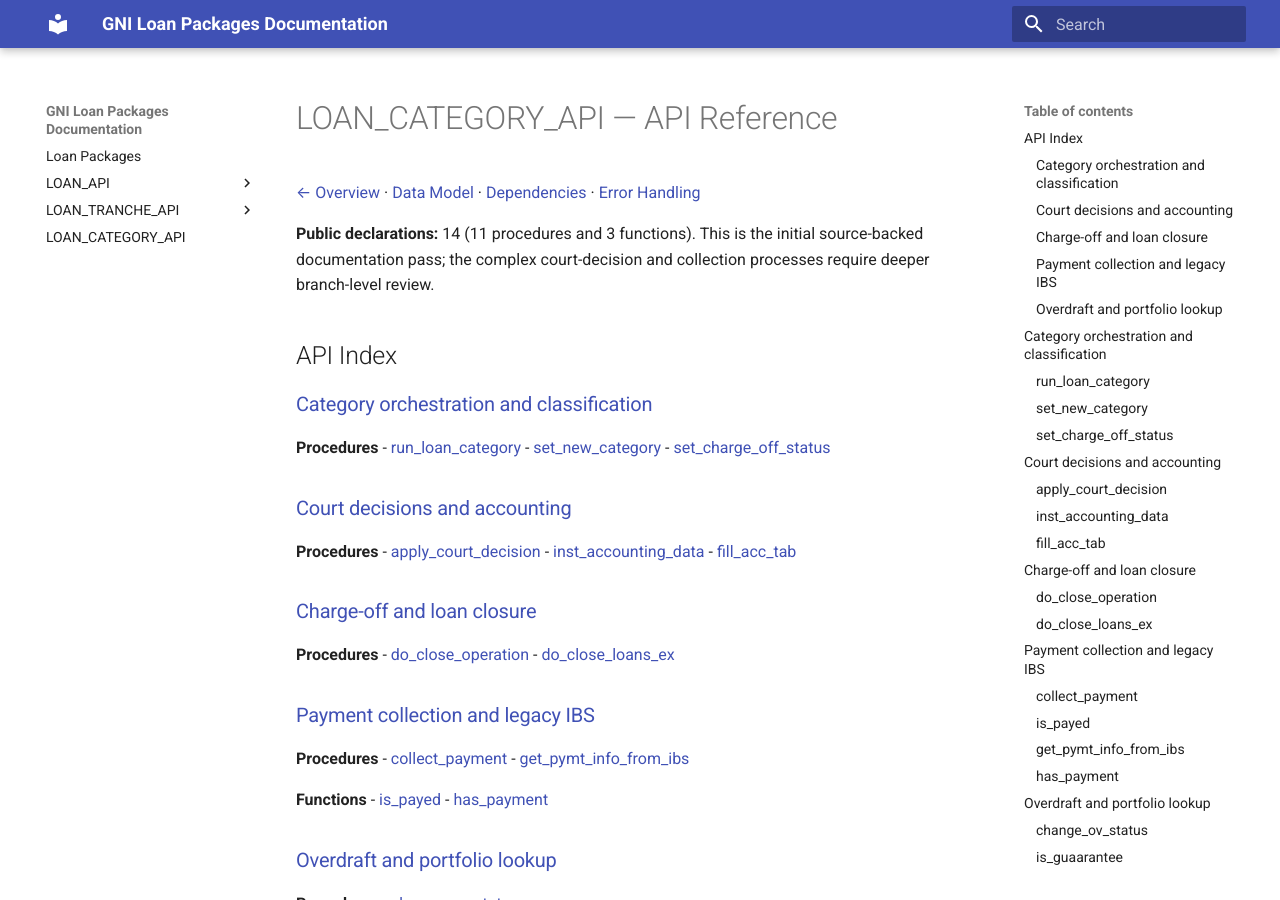
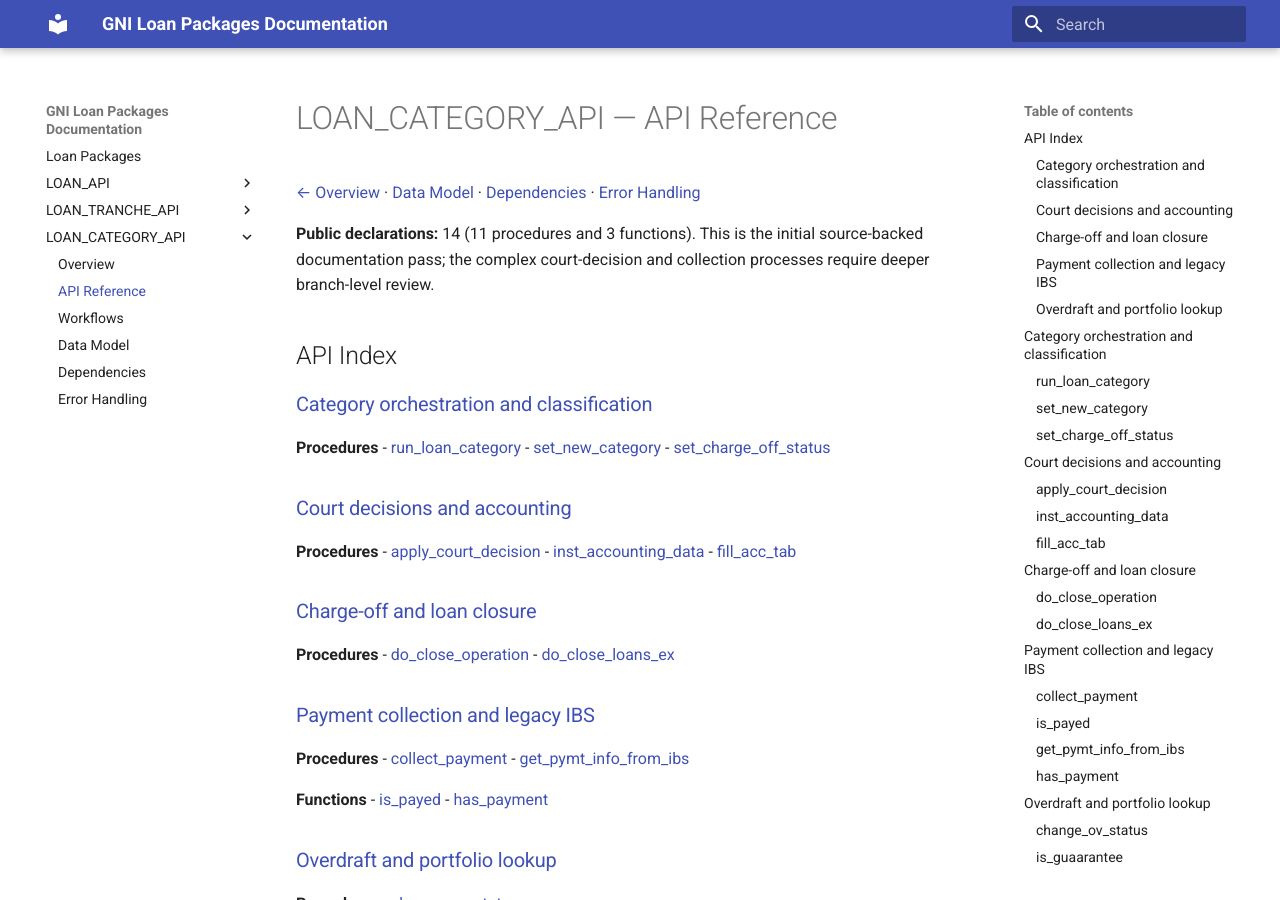
Before and after one commit to SadayCb/gni-documentation-poc8.0, an MkDocs documentation site: the page built from docs/loan-category-api-reference.md, in a window 1280 px wide and 900 px high. Built offline with MkDocs 1.6.1 and Material for MkDocs 9.7.7, drawn with Linux system fonts in a browser that asks for light colours.

Commit message:
docs(category): add category package navigation

```diff
--- a/mkdocs.yml
+++ b/mkdocs.yml
@@ -17,7 +17,13 @@ nav:
       - Data Model: loan-tranche-data-model.md
       - Dependencies: loan-tranche-dependencies.md
       - Error Handling: loan-tranche-error-handling.md
-  - LOAN_CATEGORY_API: loan-category-api.md
+  - LOAN_CATEGORY_API:
+      - Overview: loan-category-api.md
+      - API Reference: loan-category-api-reference.md
+      - Workflows: loan-category-workflows.md
+      - Data Model: loan-category-data-model.md
+      - Dependencies: loan-category-dependencies.md
+      - Error Handling: loan-category-error-handling.md
 theme:
   name: material
 markdown_extensions:
```
